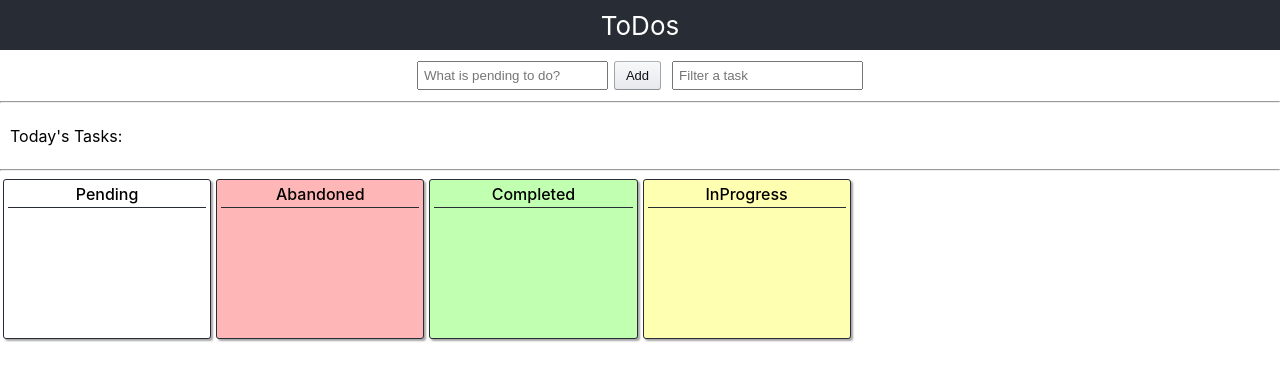
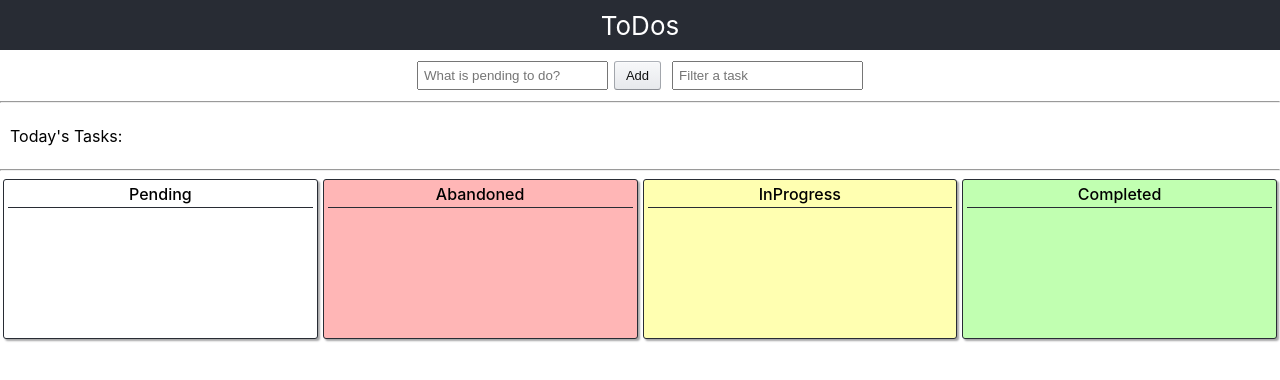
Before and after one commit to imismailpe/todosapp, a React (Create React App) app: page / in a window 1280 px wide. Shown: the top 380 px of the page. Built offline with nearby package versions, Linux system fonts and the light colour scheme.

Commit message:
style improvements

```diff
--- a/src/App.css
+++ b/src/App.css
@@ -80,7 +80,7 @@
 }
 .todoboxContainer{
   display: grid;
-  grid-template-columns: repeat(auto-fill, minmax(200px, 1fr));
+  grid-template-columns: repeat(auto-fit, minmax(200px, 1fr));
   gap: 5px;
   margin: 3px;
 }
@@ -137,7 +137,7 @@ input{
   cursor: grab;
   text-align: left;
   border-radius: 3px 3px 9px 3px;
-  border: 1px solid #a6a6a7;
+  border: 1px solid #414141;
   background-color: rgba(250, 250, 250, 0.5);
 }
 .todoItemNew{
--- a/src/components/Todos.js
+++ b/src/components/Todos.js
@@ -6,7 +6,7 @@ import { setTodos } from '../store/actions/actions';
 
 const ToDos = () => {
     //list of statuses for tasks
-    const statuses = ['Pending', 'Abandoned', 'Completed', 'InProgress'];
+    const statuses = ['Pending', 'Abandoned', 'InProgress', 'Completed'];
     const dispatch = useDispatch();
     const dataStore = useSelector(state => state.dataR.toJS());
     const [todosData, settodosData] = useState(dataStore.todosList);
```
